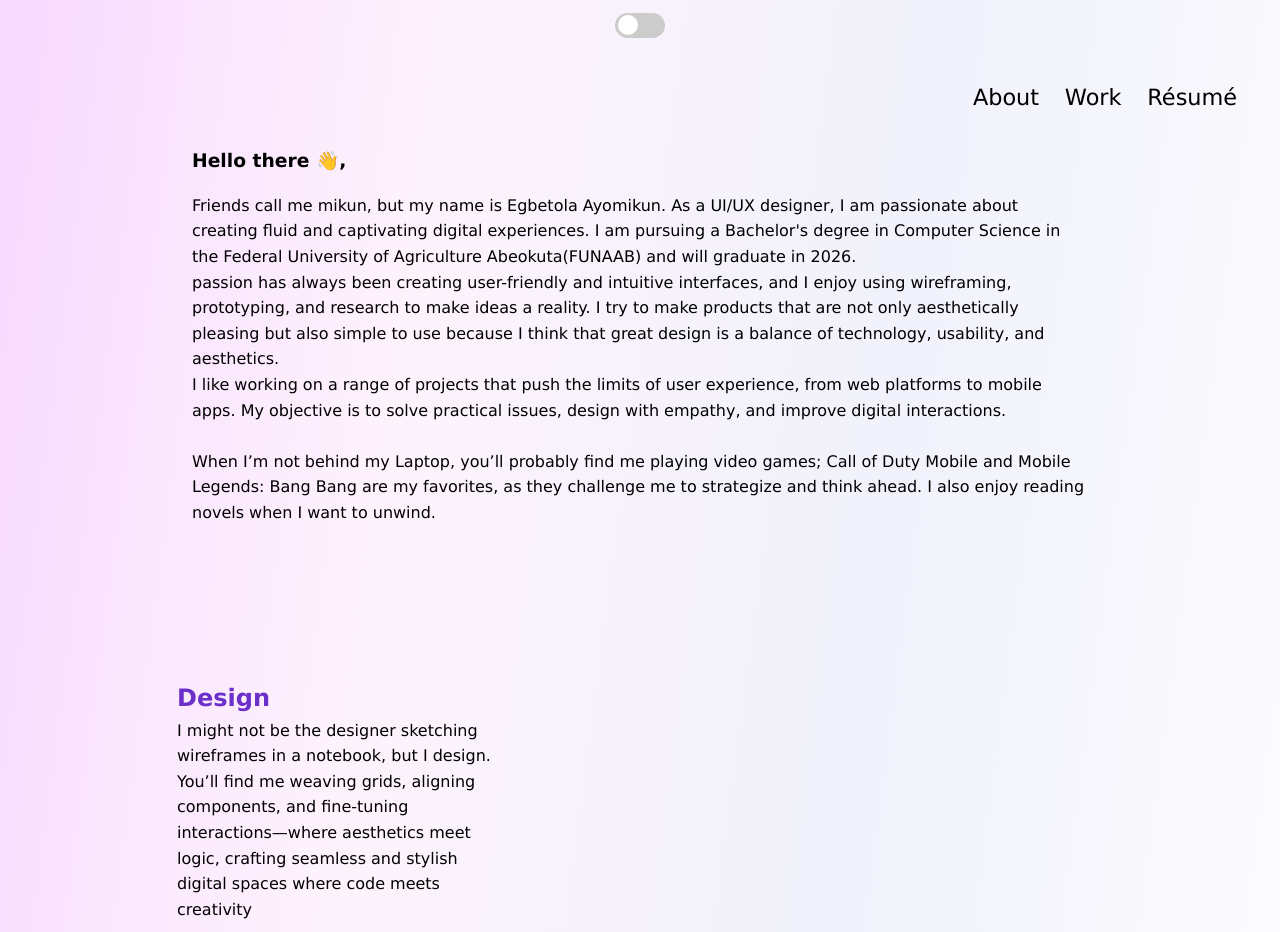
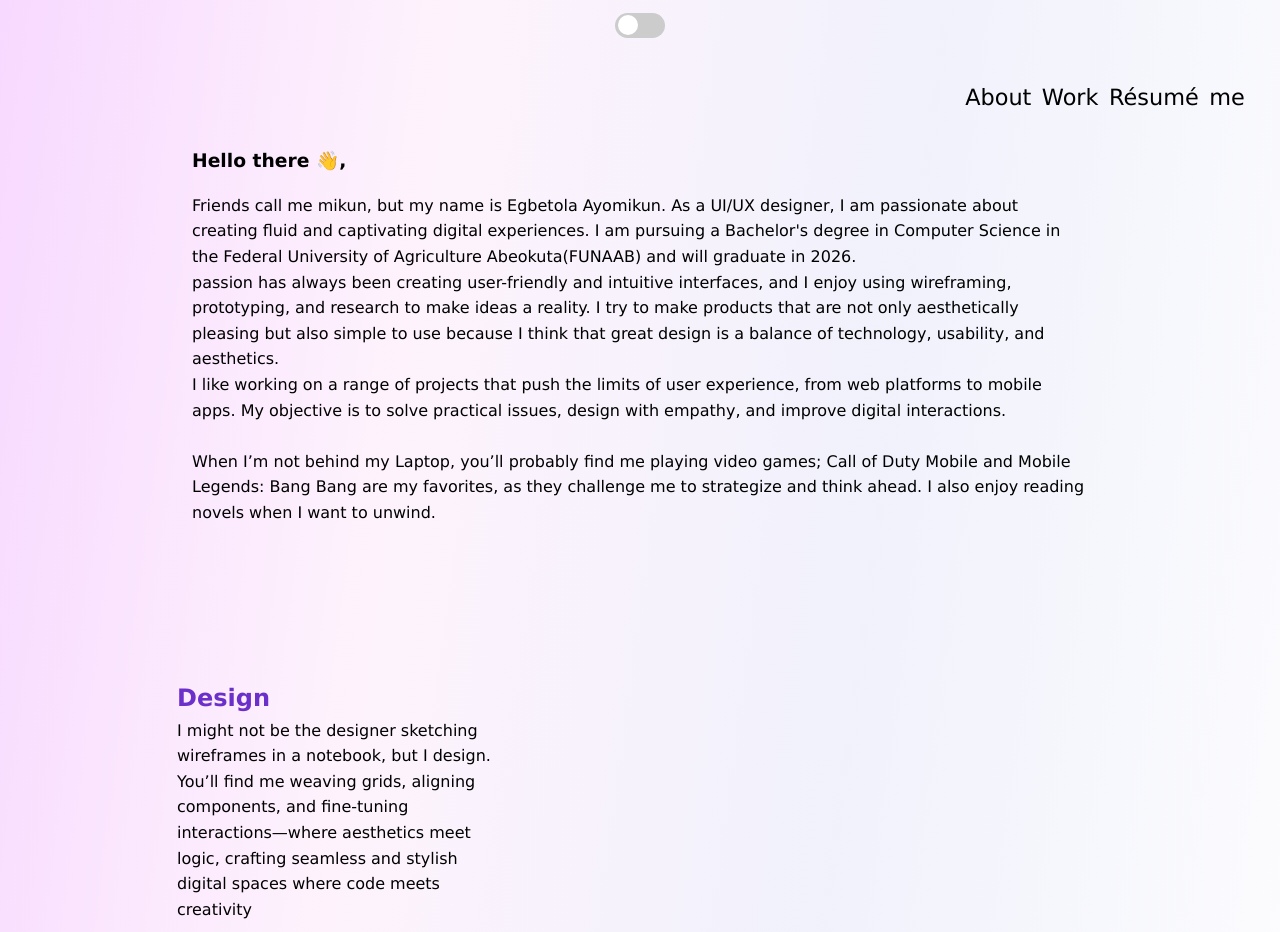
Before and after one commit to Alexwells1/portfolio-, a plain HTML site: page about.html in a window 1280 px wide. Shown: the top 932 px of the page. Drawn offline with Linux system fonts and the light colour scheme.

Commit message:
Update about.html

```diff
--- a/about.html
+++ b/about.html
@@ -21,6 +21,7 @@
                 <li><a href="#">About</a></li>
                 <li><a href="index.html"> Work</a></li>
                 <li ><a href="resume.pdf">Résumé</a></li>
+                <li><a href="portfolio-/resume.pdf">me</a></li>
             </ul>
         </nav>
     </header>
```
